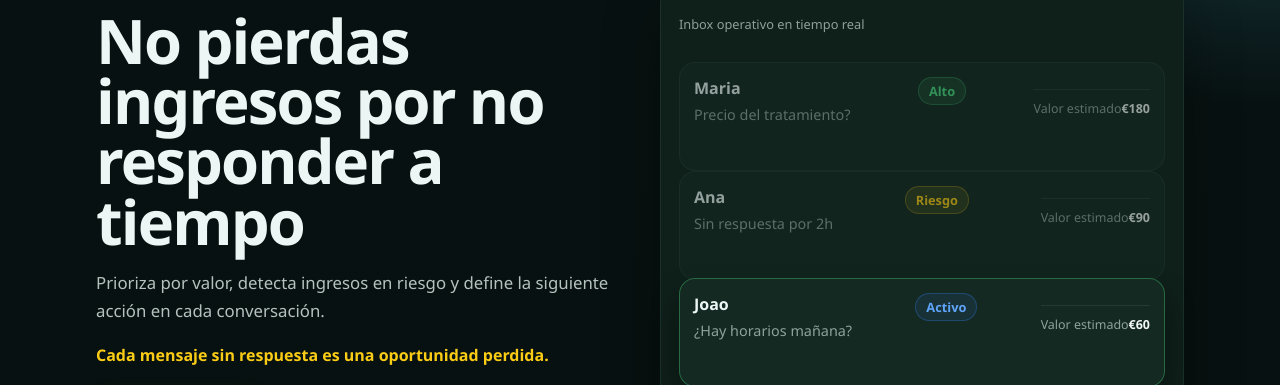
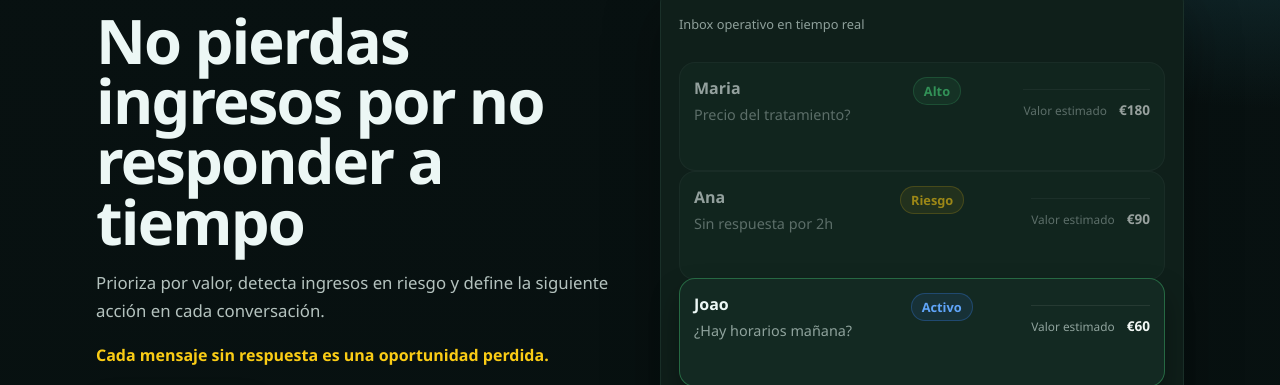
Before and after one commit to iveteamorim/ai-ops-inbox, a Next.js app: page / in a window 1280 px wide. Shown: the part 152-537 px from the top of the page. Built offline with nearby package versions, Linux system fonts and the light colour scheme; no server answers.

Commit message:
fix: separate value label and amount in mockup

```diff
--- a/src/app/globals.css
+++ b/src/app/globals.css
@@ -911,8 +911,10 @@ a {
   margin-top: 12px;
   display: flex;
   justify-content: space-between;
-  align-items: center;
-  font-size: 0.78rem;
+  align-items: baseline;
+  gap: 12px;
+  flex-wrap: wrap;
+  font-size: 0.74rem;
   color: var(--landing-muted);
   border-top: 1px solid rgba(255, 255, 255, 0.08);
   padding-top: 10px;
@@ -921,6 +923,9 @@ a {
 .landing-mockup-meta strong {
   color: #f3f8f6;
   font-weight: 600;
+  font-size: 0.85rem;
+  margin-left: auto;
+  text-align: right;
 }
 
 .landing-mockup-badge.badge-high {
```
